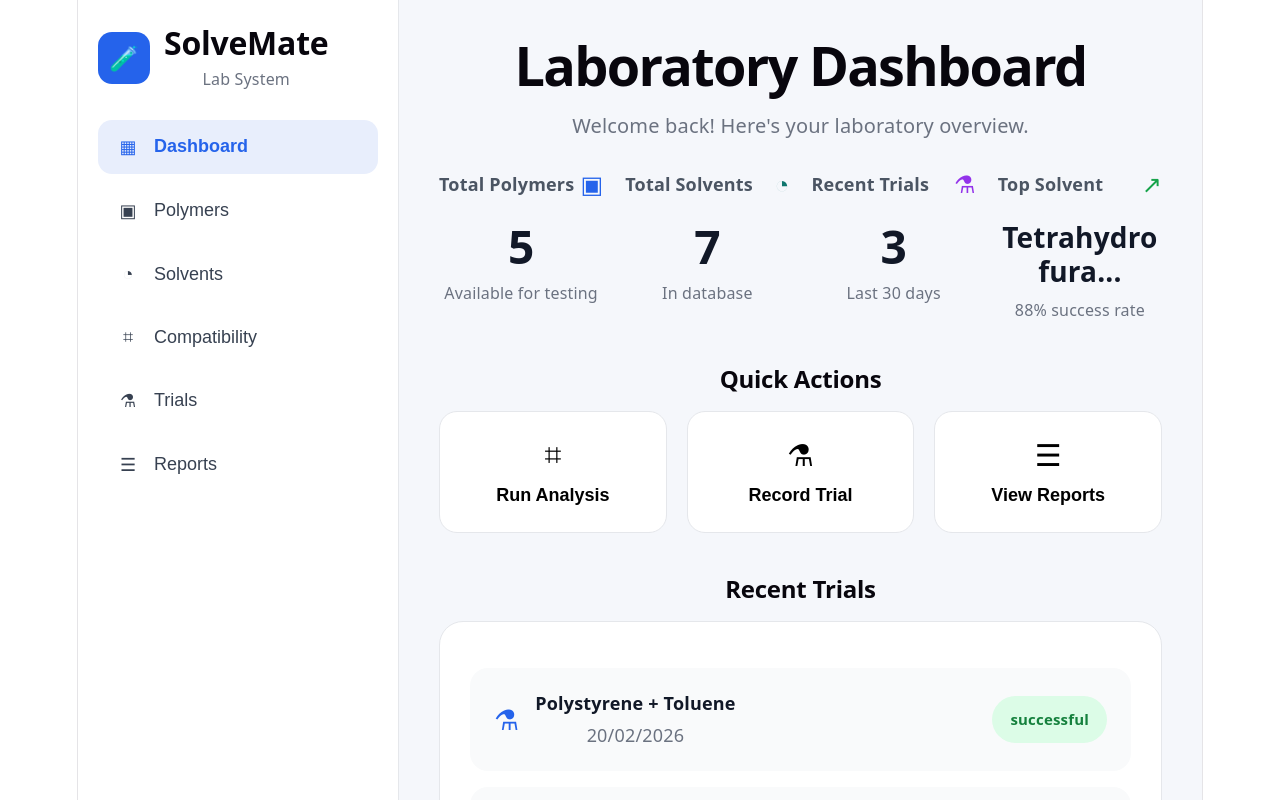
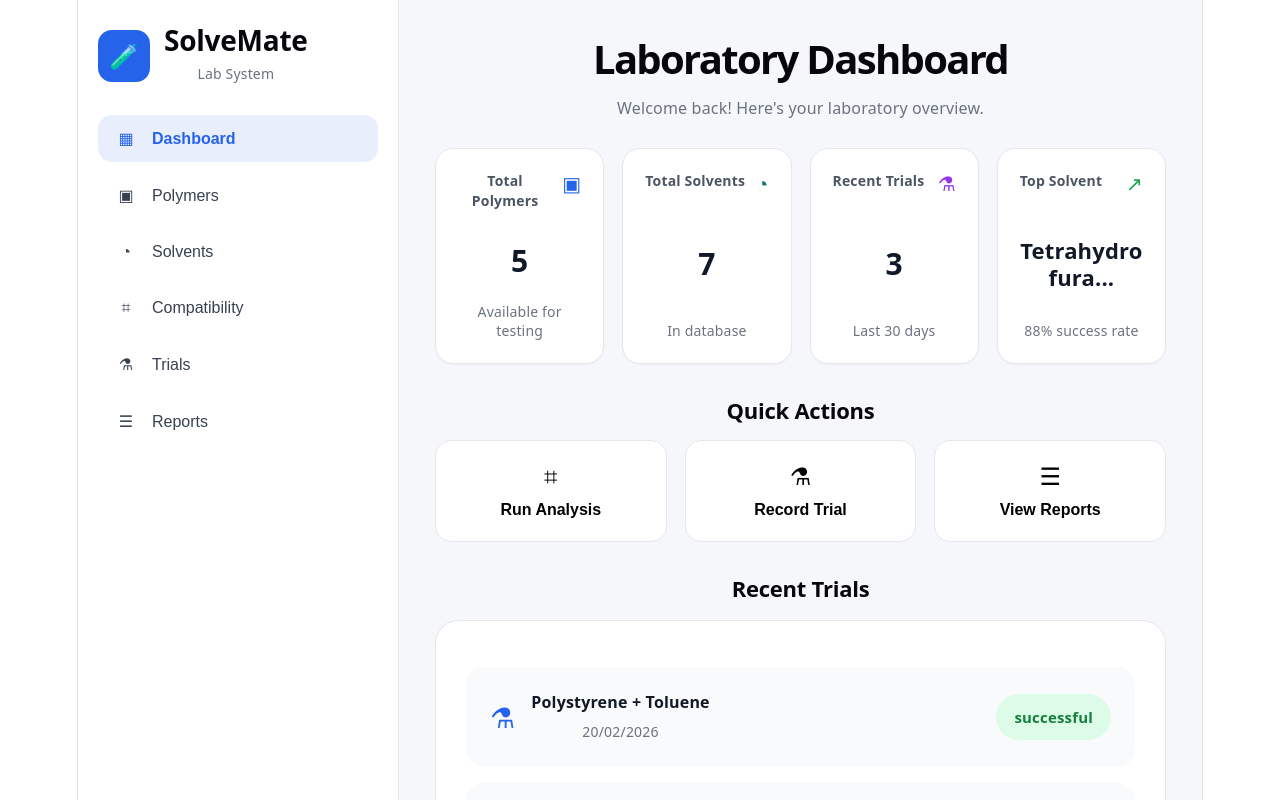
Before and after one commit to Department-of-IT-FMSC-USJ/oop-project-final-solvemate, a React (Vite) app in the folder Frontend/: page /user in a window 1280 px wide. Shown: the top 800 px of the page. Built offline with nearby package versions, Linux system fonts and the light colour scheme.

Commit message:
Update layout.css
UI changes in Dashboard

```diff
--- a/Frontend/src/styles/layout.css
+++ b/Frontend/src/styles/layout.css
@@ -36,14 +36,14 @@
 
 .sidebar-brand h2 {
     margin: 0;
-    font-size: 32px;
+    font-size: 28px;
     font-weight: 700;
 }
 
 .sidebar-brand p {
     margin: 4px 0 0;
     color: #6b7280;
-    font-size: 16px;
+    font-size: 14px;
 }
 
 .sidebar-nav {
@@ -55,10 +55,10 @@
 .sidebar-item {
     border: none;
     background: transparent;
-    padding: 16px 18px;
+    padding: 14px 16px;
     border-radius: 14px;
     text-align: left;
-    font-size: 18px;
+    font-size: 16px;
     color: #374151;
     display: flex;
     align-items: center;
@@ -124,54 +124,60 @@
 
 .dashboard-main {
     flex: 1;
-    padding: 36px 40px 40px;
+    padding: 36px 36px 40px;
 }
 
 .dashboard-header h1 {
-    margin: 0 0 16px 0;
-    font-size: 54px;
+    margin: 0 0 14px 0;
+    font-size: 40px;
     font-weight: 800;
-    line-height: 1.1;
+    line-height: 1.15;
 }
 
 .dashboard-header p {
-    margin: 0 0 10px 0;
+    margin: 0;
     color: #6b7280;
-    font-size: 20px;
+    font-size: 16px;
     line-height: 1.5;
 }
 
 .stats-grid {
     display: grid;
     grid-template-columns: repeat(4, minmax(0, 1fr));
-    gap: 22px;
-    margin-top: 30px;
-    align-items: stretch;
+    gap: 18px;
+    margin-top: 28px;
 }
 
-.stats-grid {
-    display: grid;
-    grid-template-columns: repeat(4, minmax(0, 1fr));
-    gap: 22px;
-    margin-top: 30px;
-    align-items: stretch;
+.stat-card {
+    background: #ffffff;
+    border: 1px solid #e5e7eb;
+    border-radius: 18px;
+    padding: 22px;
+    min-height: 170px;
+    display: flex;
+    flex-direction: column;
+    justify-content: space-between;
+    box-shadow: 0 1px 2px rgba(0, 0, 0, 0.03);
 }
 
 .stat-card-top {
     display: flex;
     justify-content: space-between;
-    align-items: center;
+    align-items: flex-start;
+    gap: 10px;
 }
 
 .stat-card-top h3 {
     margin: 0;
-    font-size: 18px;
+    font-size: 14px;
     color: #4b5563;
     font-weight: 600;
+    line-height: 1.4;
 }
 
 .stat-icon {
-    font-size: 24px;
+    font-size: 20px;
+    flex-shrink: 0;
 }
 
 .blue {
@@ -191,42 +197,43 @@
 }
 
 .stat-value {
-    margin-top: 24px;
-    font-size: 46px;
+    margin-top: 18px;
+    font-size: 30px;
     font-weight: 800;
-    line-height: 1.1;
+    line-height: 1.2;
     word-break: break-word;
 }
 
 .stat-value.compact {
-    font-size: 28px;
-    line-height: 1.2;
+    font-size: 22px;
+    line-height: 1.25;
 }
 
 .stat-subtitle {
     margin: 8px 0 0;
     color: #6b7280;
-    font-size: 16px;
+    font-size: 14px;
+    line-height: 1.4;
 }
 
 .section-title {
-    margin: 42px 0 18px;
-    font-size: 24px;
+    margin: 34px 0 16px;
+    font-size: 22px;
     font-weight: 700;
 }
 
 .actions-grid {
     display: grid;
     grid-template-columns: repeat(3, 1fr);
-    gap: 20px;
+    gap: 18px;
 }
 
 .action-card {
     background: white;
     border: 1px solid #e5e7eb;
-    border-radius: 18px;
-    padding: 26px;
-    min-height: 110px;
+    border-radius: 16px;
+    padding: 22px;
+    min-height: 100px;
     cursor: pointer;
     transition: 0.2s ease;
 }
@@ -237,12 +244,12 @@
 }
 
 .action-icon {
-    font-size: 30px;
-    margin-bottom: 12px;
+    font-size: 24px;
+    margin-bottom: 10px;
 }
 
 .action-title {
-    font-size: 18px;
+    font-size: 16px;
     font-weight: 600;
 }
 
@@ -276,13 +283,14 @@
 }
 
 .trial-left h4 {
-    margin: 0 0 6px;
-    font-size: 18px;
+    margin: 0 0 4px;
+    font-size: 16px;
 }
 
 .trial-left p {
     margin: 0;
     color: #6b7280;
+    font-size:14px;
 }
 
 .trial-status {
```
